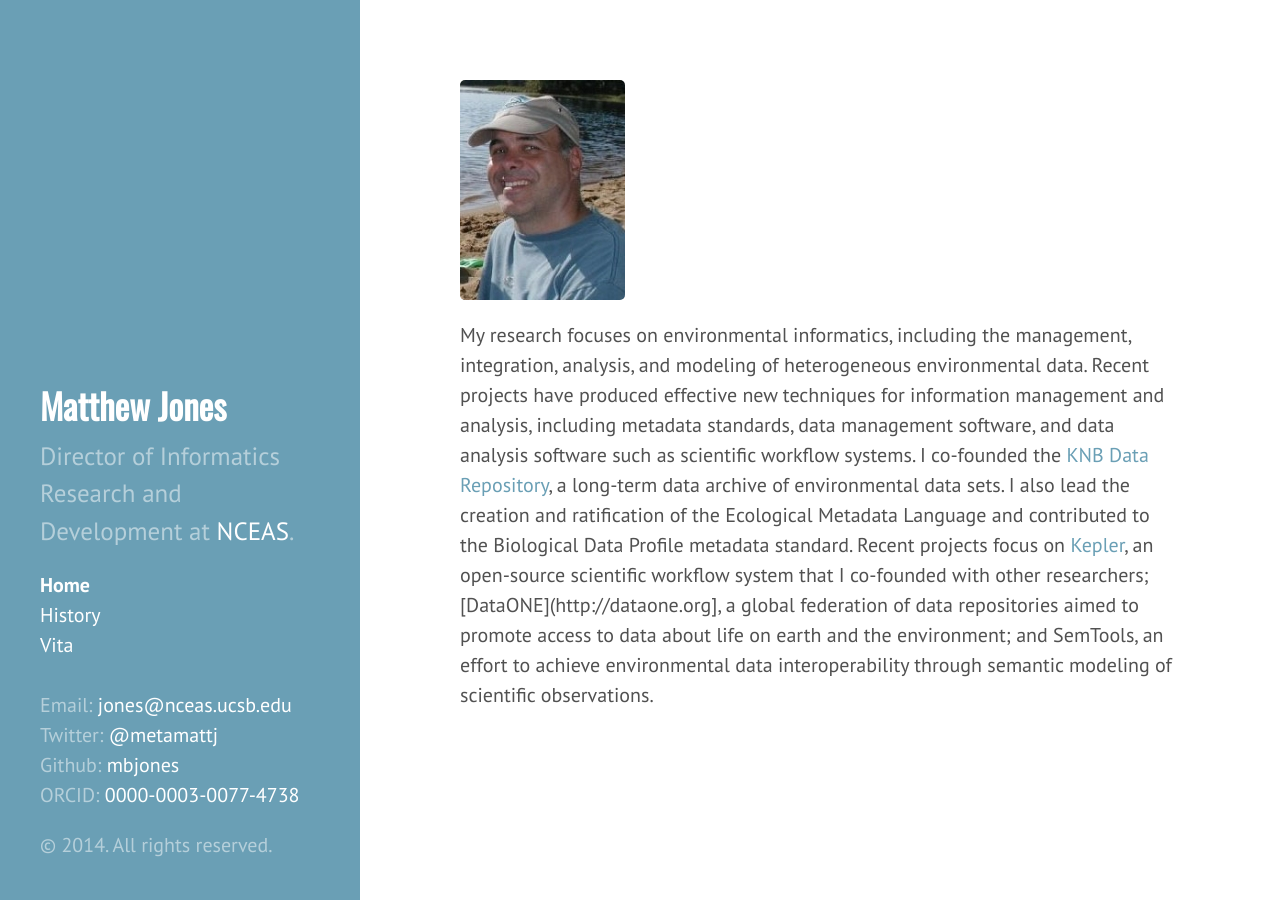
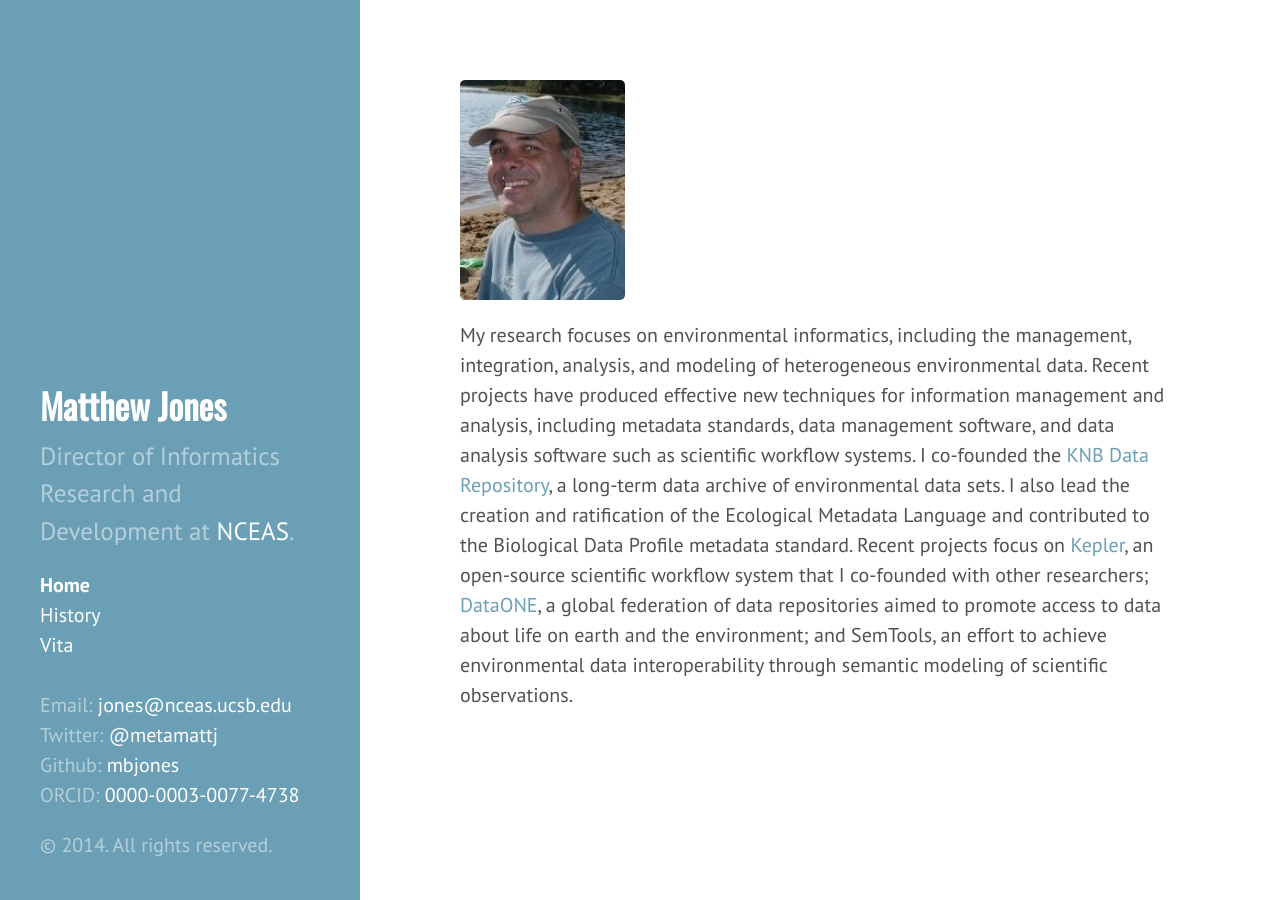
Before and after one commit to mbjones/mbjones.github.io, a Jekyll site: the page built from index.md, in a window 1280 px wide. Built offline with Jekyll 4.4.1, drawn with Linux system fonts in a browser that asks for light colours; Markdown is read by kramdown in place of the engine named in the settings.

Commit message:
Fixed link typo.

```diff
--- a/index.md
+++ b/index.md
@@ -3,4 +3,4 @@ layout: default
 title: Home
 ---
 
-![Matthew Jones]({{ site.url }}/images/jones-portrait-2009.jpg) My research focuses on environmental informatics, including the management, integration, analysis, and modeling of heterogeneous environmental data.  Recent projects have produced effective new techniques for information management and analysis, including metadata standards, data management software, and data analysis software such as scientific workflow systems. I co-founded the [KNB Data Repository](https://knb.ecoinformatics.org), a long-term data archive of environmental data sets. I also lead the creation and ratification of the Ecological Metadata Language and contributed to the Biological Data Profile metadata standard.   Recent projects focus on [Kepler](https://kepler-project.org), an open-source scientific workflow system that I co-founded with other researchers; [DataONE](http://dataone.org], a global federation of data repositories aimed to promote access to data about life on earth and the environment; and SemTools, an effort to achieve environmental data interoperability through semantic modeling of scientific observations.
+![Matthew Jones]({{ site.url }}/images/jones-portrait-2009.jpg) My research focuses on environmental informatics, including the management, integration, analysis, and modeling of heterogeneous environmental data.  Recent projects have produced effective new techniques for information management and analysis, including metadata standards, data management software, and data analysis software such as scientific workflow systems. I co-founded the [KNB Data Repository](https://knb.ecoinformatics.org), a long-term data archive of environmental data sets. I also lead the creation and ratification of the Ecological Metadata Language and contributed to the Biological Data Profile metadata standard.   Recent projects focus on [Kepler](https://kepler-project.org), an open-source scientific workflow system that I co-founded with other researchers; [DataONE](http://dataone.org), a global federation of data repositories aimed to promote access to data about life on earth and the environment; and SemTools, an effort to achieve environmental data interoperability through semantic modeling of scientific observations.
```
